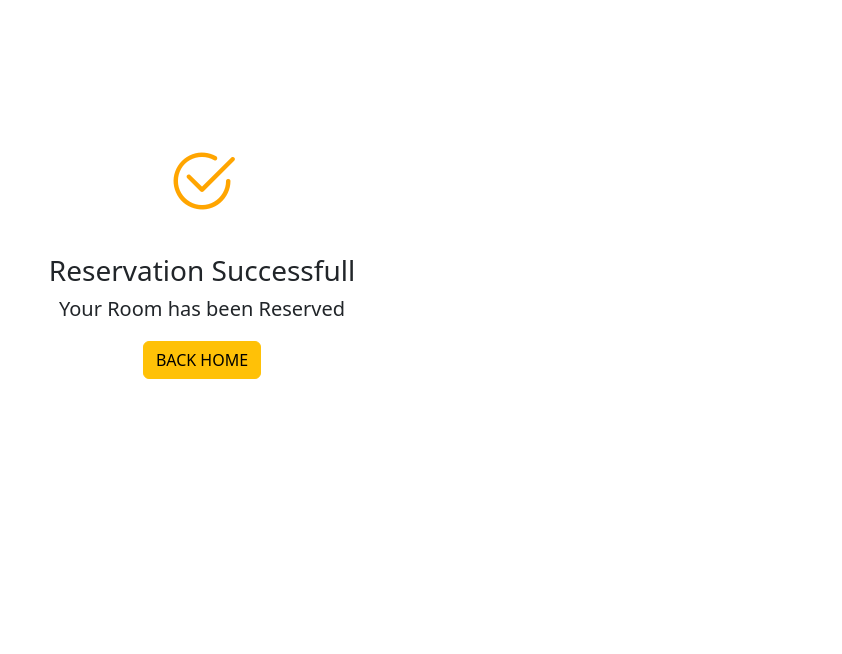
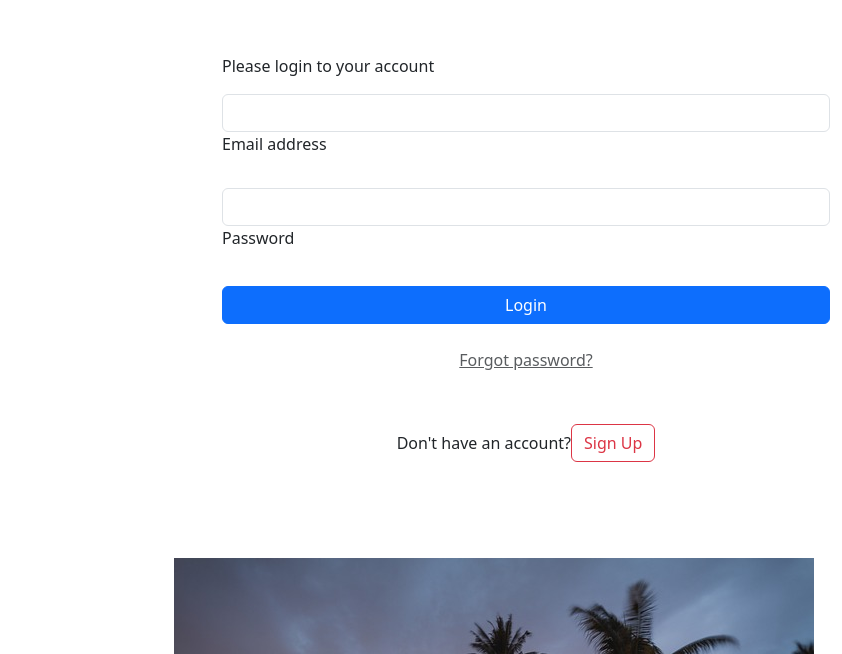
Before and after one commit to Iamsergge/hotel-app, a React (Create React App) app: page / in a window 1280 px wide. Shown: the part 146-800 px from the top of the page, without its empty margins (438-1280 px from the left). Built offline with nearby package versions, Linux system fonts and the light colour scheme.

Commit message:
fifth commit

```diff
--- a/src/App.css
+++ b/src/App.css
@@ -132,6 +132,7 @@ body{
 }
 .login-container{
     padding-left: 600px;
+        margin-top: 200px;
 }
 .btnbtn-warning{
     color: orange;
--- a/src/App.js
+++ b/src/App.js
@@ -1,30 +1,29 @@
-import logo from './logo.svg';
-import { BrowserRouter as Router, Routes, Route } from 'react-router-dom';
+import React from 'react';
+import { BrowserRouter, Routes, Route } from 'react-router-dom';
 import './App.css';
-import Home from './components/home';
-import Login from './components/login';
-import RoomDisplay from './components/rooms';
-import Ratings from './components/ratings';
-import SignUp from './components/signUp';
-import ReserveRoom from './components/bookin';
-import Success from './components/success';
-
-
-
+import Home from './components/Home';
+import Login from './components/Login';
+import RoomDisplay from './components/Rooms';
+import Ratings from './components/Ratings';
+import SignUp from './components/SignUp';
+import ReserveRoom from './components/Bookin';
+import Success from './components/Success';
 
 function App() {
   return (
-    <div>
-     <Success/>
-     <Router>
-      <Routes>
-      <Route path="/login" element={<Home/>}></Route>
-      <Route path="/login" element={<Home/>}></Route>
-      <Route path="/home" element={<RoomDisplay/>}></Route>
-      </Routes>
-    </Router>
-    </div>
-
+    <BrowserRouter>
+      <div>
+        <Routes>
+          <Route path="/" element={<Login />} />
+          <Route path="/home" element={<Home />} />
+          <Route path="/rooms" element={<RoomDisplay />} />
+          <Route path="/ratings" element={<Ratings />} />
+          <Route path="/signup" element={<SignUp />} />
+          <Route path="/reserve" element={<ReserveRoom />} />
+          <Route path="/success" element={<Success />} />
+        </Routes>
+      </div>
+    </BrowserRouter>
   );
 }
 
--- a/src/components/home.js
+++ b/src/components/home.js
@@ -45,9 +45,9 @@ function Home (){
                                 <p>We want your stay at out lush hotel to be truly unforgotable. This is why we give special attention to all of your needs so<br/>
                                 &nbsp; that we can ensure an experience quite unique. Luxury hotels offer the the perfect setting with stunning views for leisure<br/>
                                     &nbsp; &nbsp; &nbsp; &nbsp; &nbsp; &nbsp; &nbsp; &nbsp; and our modern luxury resort facilities will help you enjoy the best of all</p>
-                            <div>
+                            <div className='gym1'>
                             <img src={gym1} className='the gym' alt='img'/>
-                                <h1>THE GYM</h1>
+                                <h1 className='gym-text'>THE GYM</h1>
                             </div>
 
                             <div className='poolbar'>
--- a/src/components/login.js
+++ b/src/components/login.js
@@ -1,85 +1,77 @@
-
-
 import React from 'react';
-import {getAuth, createUserWithEmailAndPassword} from 'firebase/auth';
-import {auth} from '../config/firebase';
-import {useState} from 'react';
-import { useNavigate, useEffect,  Link } from 'react-router-dom';
+import { getAuth, signInWithEmailAndPassword } from 'firebase/auth';
+import { auth } from '../config/firebase';
+import { useState } from 'react';
+import { useNavigate, useEffect, Link } from 'react-router-dom';
 
 import hotel1 from '../images/hotel1.jpg';
-import {
-  MDBBtn,
-  MDBContainer,
-  MDBRow,
-  MDBCol,
-  MDBInput
-}
-from 'mdb-react-ui-kit';
+import { MDBBtn, MDBContainer, MDBRow, MDBCol, MDBInput } from 'mdb-react-ui-kit';
 
-function Login () {
+function Login() {
   const [email, setEmail] = useState('');
-  const [password, setPassword] =useState('');
+  const [password, setPassword] = useState('');
 
-  const register = (()=>{
-    createUserWithEmailAndPassword(auth, email, password).then(()=>{
-      alert("you have logged in successfullr");
-    }).catch((error)=>{
+  const navigate = useNavigate(); // Use this to navigate after successful login
 
+  const handleLogin = () => {
+    const auth = getAuth();
+    signInWithEmailAndPassword(auth, email, password)
+      .then(() => {
+        alert('You have logged in successfully');
+        navigate('/home'); // Navigate to the desired page after login
       })
-
-
-  })
-
-
+      .catch((error) => {
+        alert('Login failed. Check your credentials.');
+      });
+  };
 
   return (
-
     <div className='login-container'>
-    <MDBContainer className="my-5gradient-form">
-
+      <MDBContainer className='my-5gradient-form'>
         <MDBRow>
-
-        <MDBCol col='6' className="mb-5">
-          <div className="d-flex flex-column ms-5">
-
-
-
+          <MDBCol col='6' className='mb-5'>
+            <div className='d-flex flex-column ms-5'>
               <p>Please login to your account</p>
-
-
-            <MDBInput wrapperClass='mb-4' label='Email address' id='form1' type='email'/>
-            <MDBInput wrapperClass='mb-4' label='Password' id='form2' type='password'/>
-
-
-            <div className="text-center pt-1 mb-5 pb-1">
-              <MDBBtn className="mb-4 w-100 gradient-custom-2">Login</MDBBtn>
-              <a className="text-muted" href="#!">Forgot password?</a>
+              <MDBInput
+                wrapperClass='mb-4'
+                label='Email address'
+                id='form1'
+                type='email'
+                value={email}
+                onChange={(e) => setEmail(e.target.value)}
+              />
+              <MDBInput
+                wrapperClass='mb-4'
+                label='Password'
+                id='form2'
+                type='password'
+                value={password}
+                onChange={(e) => setPassword(e.target.value)}
+              />
+              <div className='text-center pt-1 mb-5 pb-1'>
+                <MDBBtn className='mb-4 w-100 gradient-custom-2' onClick={handleLogin}>
+                  Login
+                </MDBBtn>
+                <a className='text-muted' href='#!'>
+                  Forgot password?
+                </a>
               </div>
-
-            <div className="d-flex flex-row align-items-center justify-content-center pb-4 mb-4">
-              <p className="mb-0">Don't have an account?</p>
-              <MDBBtn outline className='btnbtn-warning' color='danger' onClick={register}>
-                signUp
+              <div className='d-flex flex-row align-items-center justify-content-center pb-4 mb-4'>
+                <p className='mb-0'>Don't have an account?</p>
+                <Link to='/signup'>
+                  <MDBBtn outline className='btnbtn-warning' color='danger'>
+                    Sign Up
                   </MDBBtn>
+                </Link>
               </div>
-
             </div>
-
           </MDBCol>
-
-        <MDBCol col='6' className="mb-5">
-
-
-            <div className="login-image">
-              <img src={hotel1} className='login-image' alt="img"></img>
+          <MDBCol col='6' className='mb-5'>
+            <div className='login-image'>
+              <img src={hotel1} className='login-image' alt='img'></img>
             </div>
-
-
-
           </MDBCol>
-
         </MDBRow>
-
       </MDBContainer>
     </div>
   );
--- a/src/components/rooms.js
+++ b/src/components/rooms.js
@@ -1,7 +1,7 @@
 import React from 'react';
 import 'bootstrap/dist/css/bootstrap.css';
 import rooms from '../images/rooms.jpg';
-import Ratings from './ratings';
+import Ratings from './Ratings';
 
 function RoomDisplay (){
         return (
```
Lines whose indentation alone changed are shown as unchanged.
